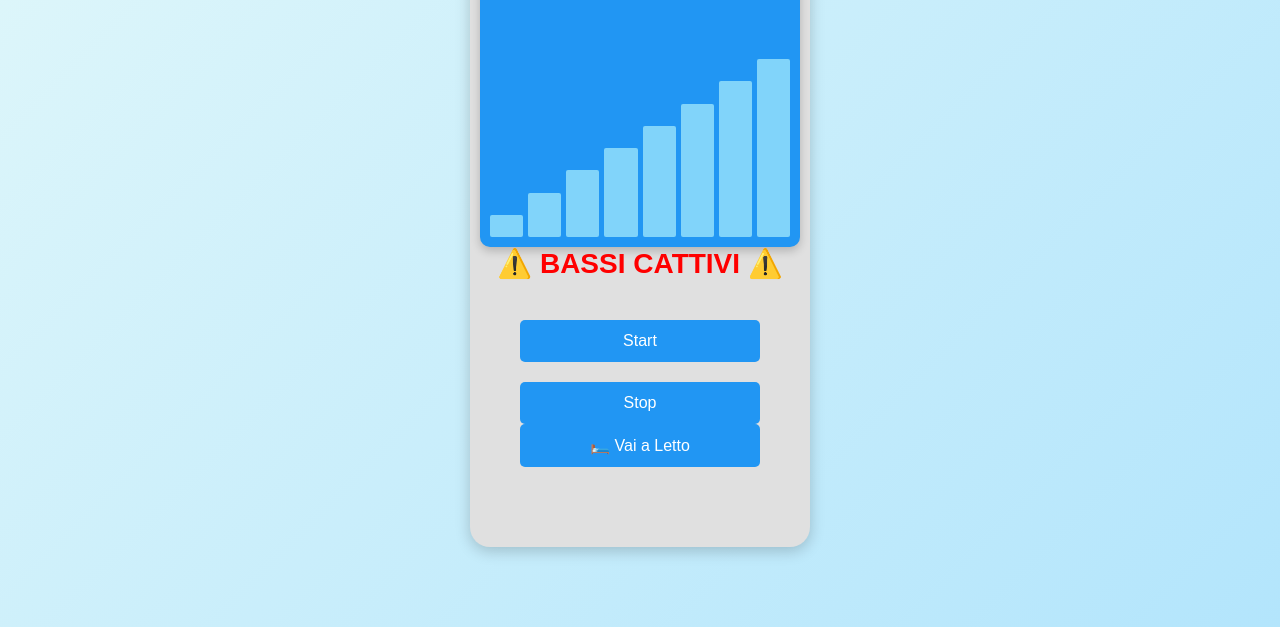
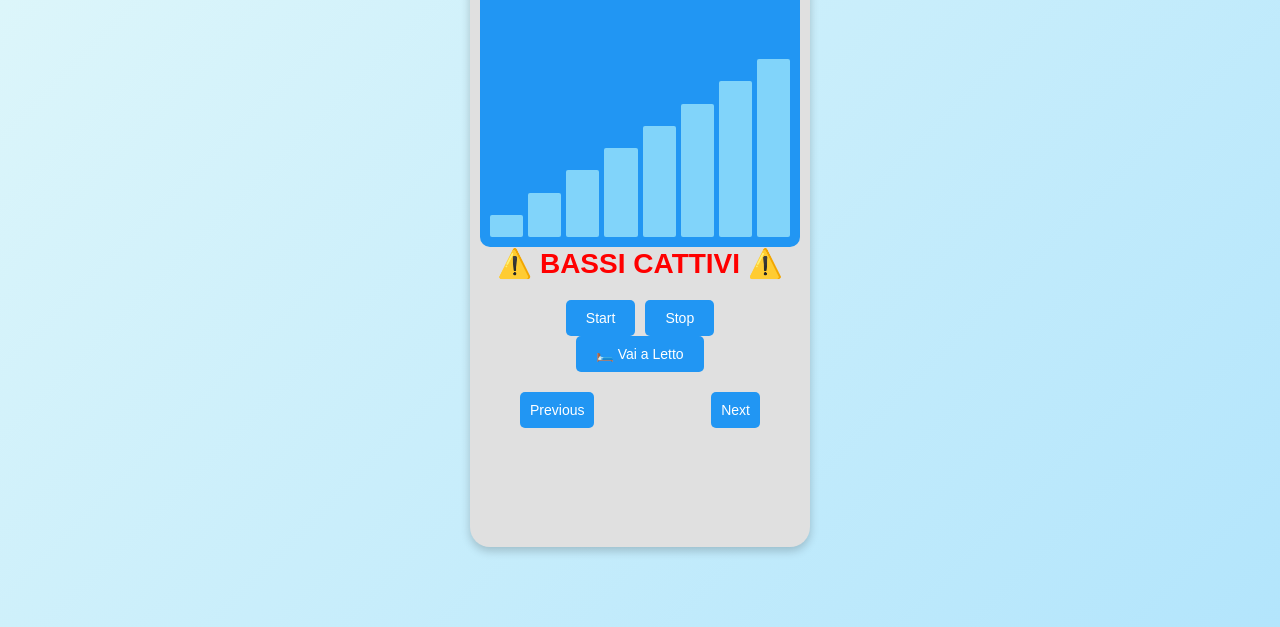
Before and after one commit to dammi70euro/dammi70euro, a plain HTML site: page sonatron.html in a window 1280 px wide. Shown: the part 173-800 px from the top of the page. Drawn offline with Linux system fonts and the light colour scheme.

Commit message:
Revert "goo"
This reverts commit 952b689ea1e3ead975b282101300e98d28bd6525.

```diff
--- a/sonatron.html
+++ b/sonatron.html
@@ -24,8 +24,7 @@
             flex-direction: column;
             align-items: center;
             padding: 20px;
-            box-shadow: 0 4px 15px rgba(0, 0, 0, 0.2);
-            overflow: hidden;
+            box-shadow: 0 4px 10px rgba(0, 0, 0, 0.2);
         }
 
         .screen {
@@ -39,7 +38,6 @@
             align-items: center;
             color: white;
             padding: 10px;
-            box-shadow: 0 4px 10px rgba(0, 0, 0, 0.2);
         }
 
         .bars {
@@ -61,10 +59,7 @@
         .controls {
             margin-top: 20px;
             display: flex;
-            gap: 20px;
-            flex-direction: column;
-            width: 100%;
-            align-items: center;
+            gap: 10px;
         }
 
         .button {
@@ -72,20 +67,36 @@
             color: white;
             border: none;
             border-radius: 5px;
-            padding: 12px 20px;
+            padding: 10px 20px;
             cursor: pointer;
-            font-size: 16px;
+            font-size: 14px;
             transition: background 0.3s;
-            width: 80%;
         }
 
         .button:hover {
             background: #1976d2;
         }
 
-        .button:focus {
-            outline: none;
-            box-shadow: 0 0 10px #2196f3;
+        .navigation {
+            display: flex;
+            justify-content: space-between;
+            margin-top: 20px;
+            width: 80%;
+        }
+
+        .nav-button {
+            background: #2196f3;
+            color: white;
+            border: none;
+            border-radius: 5px;
+            padding: 10px;
+            cursor: pointer;
+            font-size: 14px;
+            transition: background 0.3s;
+        }
+
+        .nav-button:hover {
+            background: #1976d2;
         }
 
         .message {
@@ -93,7 +104,6 @@
             font-weight: bold;
             text-align: center;
             transition: transform 0.5s ease, font-size 0.3s, color 0.3s;
-            margin-bottom: 20px;
         }
 
         .warning {
@@ -148,6 +158,11 @@
         </div>
 
         <button class="button" onclick="window.location.href='index.html'">🛏️ Vai a Letto</button>
+
+        <div class="navigation">
+            <button class="nav-button">Previous</button>
+            <button class="nav-button">Next</button>
+        </div>
     </div>
 
     <script>
```
